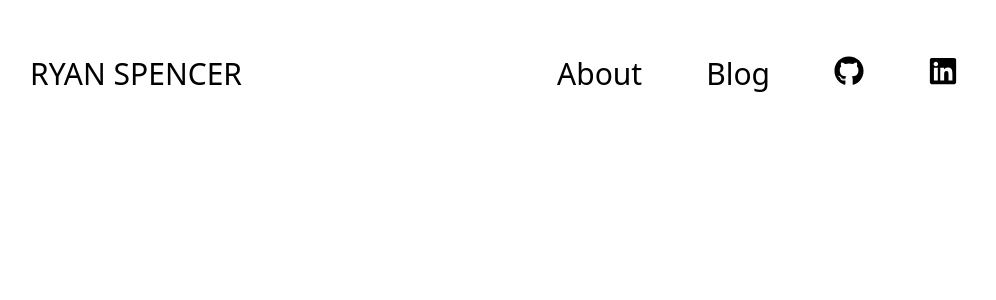
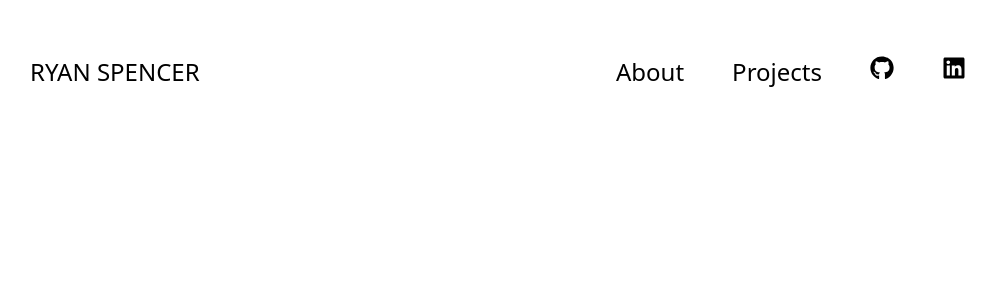
Before and after one commit to ryan-spencer1220/next-dev-portfolio, a Next.js app: page /about in a window 1280 px wide. Shown: the top 300 px of the page, without its empty margins (130-1126 px from the left). Built offline with nearby package versions, Linux system fonts and the light colour scheme.

Commit message:
add conditional navbar

```diff
--- a/app/components/Navbar.tsx
+++ b/app/components/Navbar.tsx
@@ -1,20 +1,34 @@
+"use client";
 import { FaGithub } from "react-icons/fa";
 import { FaLinkedin } from "react-icons/fa";
+import { usePathname } from "next/navigation";
 
 export default function Navbar() {
+  const currentPath = usePathname();
+
   return (
     <nav>
-      <ul className="flex flex-row text-3xl justify-between">
+      <ul className="flex flex-row text-2xl justify-between">
         <li>RYAN SPENCER</li>
         <div className="flex flex-row justify-evenly">
-          <li className="px-8">About</li>
-          <li className="px-8">Blog</li>
-          <li className="px-8">
-            <FaGithub />
-          </li>
-          <li className="px-8">
-            <FaLinkedin />
-          </li>
+          <li className="px-6">About</li>
+          <li className="px-6">Projects</li>
+          {currentPath === "/" && (
+            <>
+              <li className="px-6">Blog</li>
+              <li className="px-6">Contact</li>
+            </>
+          )}
+          {currentPath !== "/" && (
+            <>
+              <li className="px-6">
+                <FaGithub />
+              </li>
+              <li className="px-6">
+                <FaLinkedin />
+              </li>
+            </>
+          )}
         </div>
       </ul>
     </nav>
--- a/app/page.tsx
+++ b/app/page.tsx
@@ -1,18 +1,25 @@
+"use client";
 import Image from "next/image";
 import { Inter } from "next/font/google";
 import Headshot from "../public/headshot.jpg";
 import OutlinedButton from "./components/OutlinedButton";
 import SolidButton from "./components/SolidButton";
+import { RoughNotation, RoughNotationGroup } from "react-rough-notation";
 const inter = Inter({ subsets: ["latin"] });
 
 export default function Home() {
   return (
     <>
-      <section className="flex py-40">
+      <section className="flex pt-40 pb-20">
         <div className="pr-40">
           <h1 className="text-5xl">
-            Hello! I'm Ryan, a developer based in Portland, Oregon.
+            Hello! I'm{" "}
+            <RoughNotation type="highlight" show={true} color="yellow">
+              Ryan Spencer
+            </RoughNotation>
+            , a developer based in Portland, Oregon.
           </h1>
+
           <div>
             <p className="py-4">
               Lorem ipsum dolor sit, amet consectetur adipisicing elit.
@@ -42,6 +49,14 @@ export default function Home() {
           className="w-1/3 h-1/3 rounded-3xl shadow-lg shadow-gray-400"
         />
       </section>
+      <section className="flex">
+        <div>
+          <h2 className="text-4xl">Projects</h2>
+          <p className="text-xl text-slate-700 py-4">
+            Some of the side projects I've been working on:
+          </p>
+        </div>
+      </section>
     </>
   );
 }
--- a/package.json
+++ b/package.json
@@ -18,6 +18,8 @@
     "react": "18.2.0",
     "react-dom": "18.2.0",
     "react-icons": "^4.8.0",
+    "react-rough-notation": "^1.0.3",
+    "rough-notation": "^0.5.1",
     "typescript": "5.0.2"
   },
   "devDependencies": {
```
Also changed, not shown: 1 other file (tests, documents, lock files or other folders).
